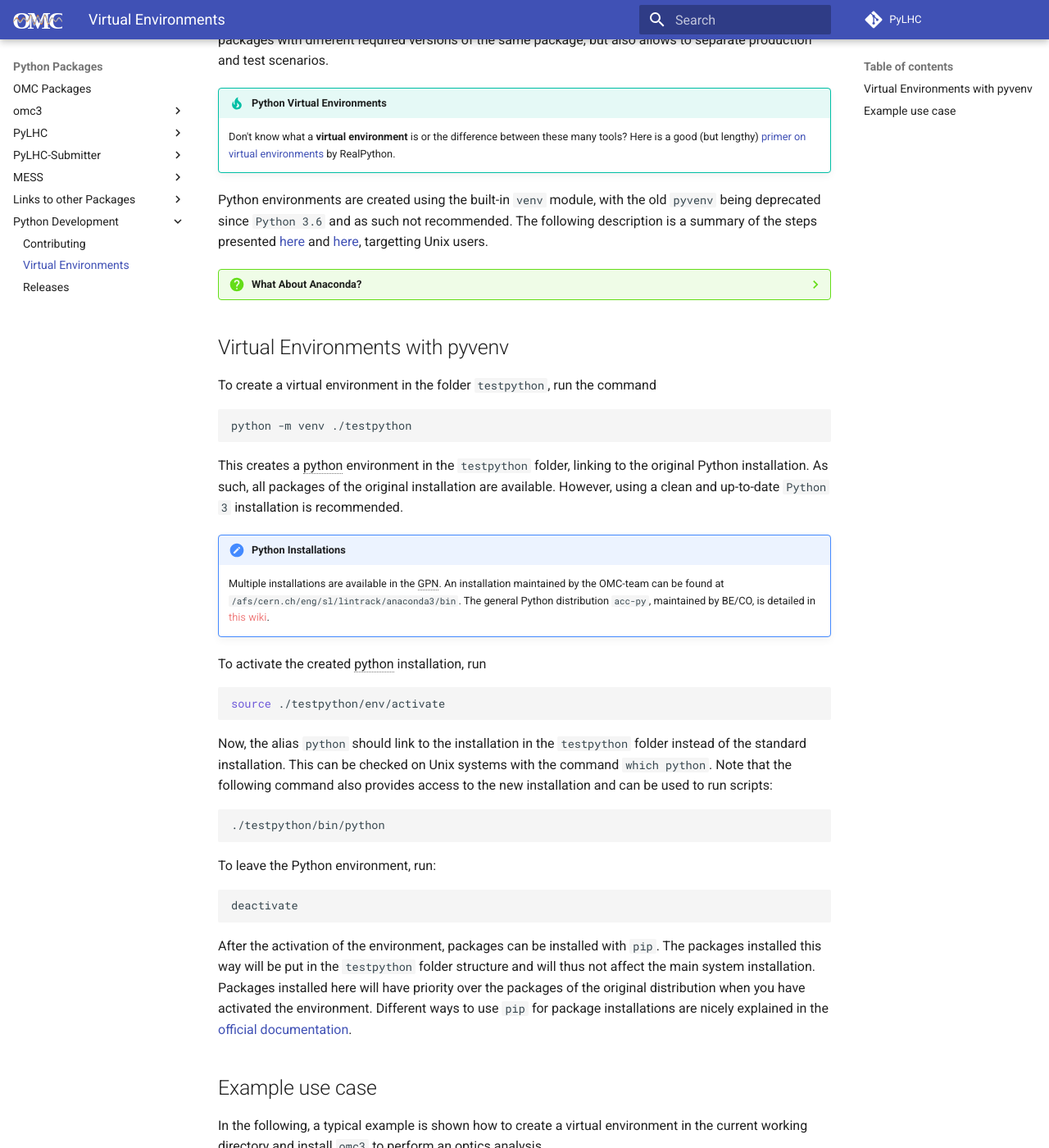
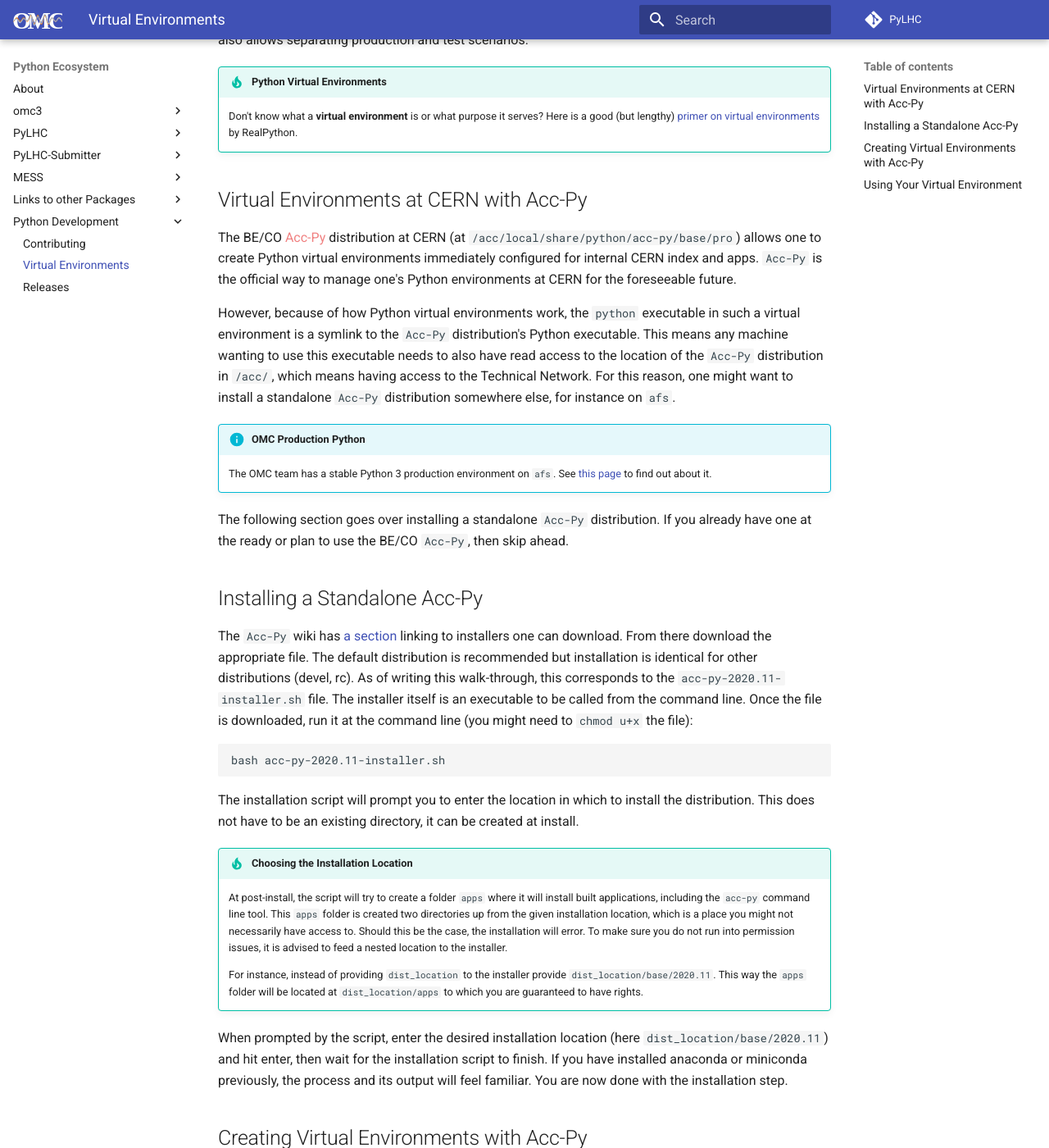
Before and after one commit to pylhc/pylhc.github.io, an MkDocs documentation site: the page built from docs/packages/development/howto_venv.md, in a window 1280 px wide and 1400 px high, scrolled down 243 px. Shown: the whole window at 82% size. Built offline with MkDocs 1.6.1 and Material for MkDocs 9.7.7, drawn with Linux system fonts in a browser that asks for light colours; some of the changed text lies outside the part shown.

Commit message:
Content for Acc-Py and OMC Prod Python (#52)

````diff
--- a/docs/packages/development/howto_venv.md
+++ b/docs/packages/development/howto_venv.md
@@ -1,100 +1,107 @@
-# How to Create Python Virtual Environments
+# Creating and Using Python Virtual Environments
 
-Both for the development of Python codes as well as running some of the existing codes, the creation of a virtual Python environment is recommended.
-This not only prevents conflicts when installing multiple packages with different required versions of the same package, but also allows to separate production and test scenarios.
+Both for the development of Python codes as well as running programs, the creation of a Python virtual environment is recommended.
+Not only does it prevent version conflicts and ever-growing installations, it also allows separating production and test scenarios.
 
 !!! tip "Python Virtual Environments"
-    Don't know what a **virtual environment** is or the difference between these many tools?
+    Don't know what a **virtual environment** is or what purpose it serves?
     Here is a good (but lengthy) [primer on virtual environments][virtual_env_primer]{target=_blank} by RealPython.
 
-Python environments are created using the built-in `venv` module, with the old `pyvenv` being deprecated since `Python 3.6` and as such not recommended.
-The following description is a summary of the steps presented [here][venv_module]{target=_blank} and [here][pip_venv]{target=_blank}, targetting Unix users.
+## Virtual Environments at CERN with Acc-Py
 
-??? question "What About Anaconda?"
-    Note that the [Anaconda Python distribution][anaconda]{target=_blank} provides the `conda` tool as a package manager, which also allows the creation of Python virtual environments.
-    However, due to the simplicity of the `venv` module, only this module will be described in the following.
+The BE/CO [Acc-Py][acc-py]{target=_blank .cern_internal} distribution at CERN (at `/acc/local/share/python/acc-py/base/pro`) allows one to create Python virtual environments immediately configured for internal CERN index and apps.
+`Acc-Py` is the official way to manage one's Python environments at CERN for the foreseeable future.
 
-## Virtual Environments with pyvenv
+However, because of how Python virtual environments work, the `python` executable in such a virtual environment is a symlink to the `Acc-Py` distribution's Python executable.
+This means any machine wanting to use this executable needs to also have read access to the location of the `Acc-Py` distribution in `/acc/`, which means having access to the Technical Network.
+For this reason, one might want to install a standalone `Acc-Py` distribution somewhere else, for instance on `afs`.
 
-To create a virtual environment in the folder `testpython`, run the command
+!!! info "OMC Production Python"
+    The OMC team has a stable Python 3 production environment on `afs`.
+    See [this page](../about.md) to find out about it.
 
+The following section goes over installing a standalone `Acc-Py` distribution.
+If you already have one at the ready or plan to use the BE/CO `Acc-Py`, then skip ahead.
+
+## Installing a Standalone Acc-Py
+
+The `Acc-Py` wiki has [a section][acc_py_standalone_doc]{target=_blank} linking to installers one can download.
+From there download the appropriate file.
+The default distribution is recommended but installation is identical for other distributions (devel, rc).
+As of writing this walk-through, this corresponds to the `acc-py-2020.11-installer.sh` file.
+The installer itself is an executable to be called from the command line.
+Once the file is downloaded, run it at the command line (you might need to `chmod u+x` the file):
 ```bash
-python -m venv ./testpython
+bash acc-py-2020.11-installer.sh
 ```
 
-This creates a python environment in the `testpython` folder, linking to the original Python installation.
-As such, all packages of the original installation are available.
-However, using a clean and up-to-date `Python 3` installation is recommended.
+The installation script will prompt you to enter the location in which to install the distribution.
+This does not have to be an existing directory, it can be created at install.
 
-!!! note "Python Installations"
-    Multiple installations are available in the GPN.
-    An installation maintained by the OMC-team can be found at `/afs/cern.ch/eng/sl/lintrack/anaconda3/bin`.
-    The general Python distribution `acc-py`, maintained by BE/CO, is detailed in [this wiki][acc-py]{target=_blank .cern_internal}.
+!!! tip "Choosing the Installation Location"
+    At post-install, the script will try to create a folder `apps` where it will install built applications, including the `acc-py` command line tool.
+    This `apps` folder is created two directories up from the given installation location, which is a place you might not necessarily have access to.
+    Should this be the case, the installation will error.
+    To make sure you do not run into permission issues, it is advised to feed a nested location to the installer.
 
-To activate the created python installation, run
+    For instance, instead of providing `dist_location` to the installer provide `dist_location/base/2020.11`.
+    This way the `apps` folder will be located at `dist_location/apps` to which you are guaranteed to have rights.
 
+When prompted by the script, enter the desired installation location (here `dist_location/base/2020.11`) and hit enter, then wait for the installation script to finish.
+If you have installed anaconda or miniconda previously, the process and its output will feel familiar.
+You are now done with the installation step.
+
+## Creating Virtual Environments with Acc-Py
+
+To make the command line tools available in the current shell, `source` the `setup.sh` script in the installed `Acc-Py` distribution:
 ```bash
-source ./testpython/env/activate
+source dist_location/base/2020.11/setup.sh
 ```
 
-Now, the alias `python` should link to the installation in the `testpython` folder instead of the standard installation.
-This can be checked on Unix systems with the command `which python`.
-Note that the following command also provides access to the new installation and can be used to run scripts:
-
-```bash
-./testpython/bin/python
+You should see a confirmation message output that reads:
+```
+=>  Acc-Py base 2020.11 is now active within this shell.
 ```
 
-To leave the Python environment, run:
-
+You now have access to the `acc-py` command line tool, which you can verify by running `acc-py -h` and checking that you get the help command output.
+The command to create a virtual environment is based on the built-in [venv][venv_module]{target=_blank} module and should feel familiar if you know `venv`.
+To create a virtual environment, run:
 ```bash
-deactivate
+acc-py venv /path/to/environment/
 ```
 
-After the activation of the environment, packages can be installed with `pip`.
-The packages installed this way will be put in the `testpython` folder structure and will thus not affect the main system installation.
-Packages installed here will have priority over the packages of the original distribution when you have activated the environment.
+This will create a virtual environment at `/path/to/environment/`.
+To activate this environment, run:
+```bash
+source /path/to/environment/bin/activate
+```
+
+You can confirm you are running the appropriate Python with `which python`, which should point to `/path/to/environment/bin/python`.
+You can then install packages in this environment with:
+```bash
+python -m pip install <package-name>
+```
+
+Using `python -m pip` instead of simply `pip` guarantees that the right executable is called.
+Thanks to `Acc-Py`, everything is already set up to look into the CERN index, which is where many CERN apps and packages have to be installed from.
 Different ways to use `pip` for package installations are nicely explained in the [official documentation][pip_installs]{target=_blank}.
 
-## Example use case
+!!! info "Accessing the CERN Index"
+    Installing from the CERN index requires the executing machine to have access to the CERN GPN (General Public Network), or to [be tunnelled into the GPN](../../resources/howto/teleworking.md#accessing-cern-internal-websites).
 
-In the following, a typical example is shown how to create a virtual environment in the current working directory and install `omc3` to perform an optics analysis.
+## Using Your Virtual Environment
 
-First, create and activate a virtual environment:
+When your virtual environment has all the packages you wish, anyone with access to the distribution's `python` executable (because all environments will symlink to there) can use it.
+To use the environment's Python, one can either:
 
-```bash
-/afs/cern.ch/eng/sl/lintrack/anaconda3/bin/python -m venv ./omcpython
-source ./omcpython/env/activate
-```
+- First `source /path/to/environment/bin/activate` then call `python`.
+- Call the full path to the python executable `/path/to/environment/bin/python` directly.
 
-Then, clone and install the `omc3` package (since it is not yet deployed on PyPI):
-
-```bash
-git clone https://github.com/pylhc/omc3
-pip install --editable ./omc3[all]
-```
-
-Finally, run your analysis:
-
-```bash
-python -m omc3.hole_in_one --harpy --files ...
-```
-
-Note when installing `omc3`, required packages such as `tfs-pandas` are automatically fetched and installed from PyPi.
-Furthermore, additional required packages for running the unittests, such as `pytest`, are also installed when specifying the `all` or `test` extras.
-To run the tests, run:
-
-```bash
-python -m pytest ./omc3/tests
-```
-
-*[python]: If you don't know what Python is, this section might not be for you
 *[GPN]: CERN General Public Network
 *[PyPi]: Default Python Package Index
 
 [virtual_env_primer]: https://realpython.com/python-virtual-environments-a-primer/
+[acc-py]: https://wikis.cern.ch/display/ACCPY/Accelerating+Python+Home
+[acc_py_standalone_doc]: https://wikis.cern.ch/display/ACCPY/Acc-Py+base#Acc-Pybase-Installingthebasedistributiononanothermachine
 [venv_module]: https://docs.python.org/3/library/venv.html
-[pip_venv]: https://packaging.python.org/guides/installing-using-pip-and-virtual-environments/#creating-a-virtual-environment
-[anaconda]: https://www.anaconda.com/products/individual
-[acc-py]: https://wikis.cern.ch/display/ACCPY
 [pip_installs]: https://pip.pypa.io/en/stable/reference/pip_install/#examples
--- a/mkdocs.yml
+++ b/mkdocs.yml
@@ -109,8 +109,8 @@
     - Physics of OMC: omc_team/physics.md
     - OMC Methods: omc_team/methods.md
     - Publications: omc_team/publications.md
-  - Python Packages:
-    - OMC Packages: packages/about.md
+  - Python Ecosystem:
+    - About: packages/about.md
     - omc3:
       - About omc3: packages/omc3/about.md
       - Getting Started: packages/omc3/getting_started.md
````
Also changed, not shown: docs/packages/about.md (+26 -8 lines), docs/packages/development/contributing.md (+1 -1 lines).
